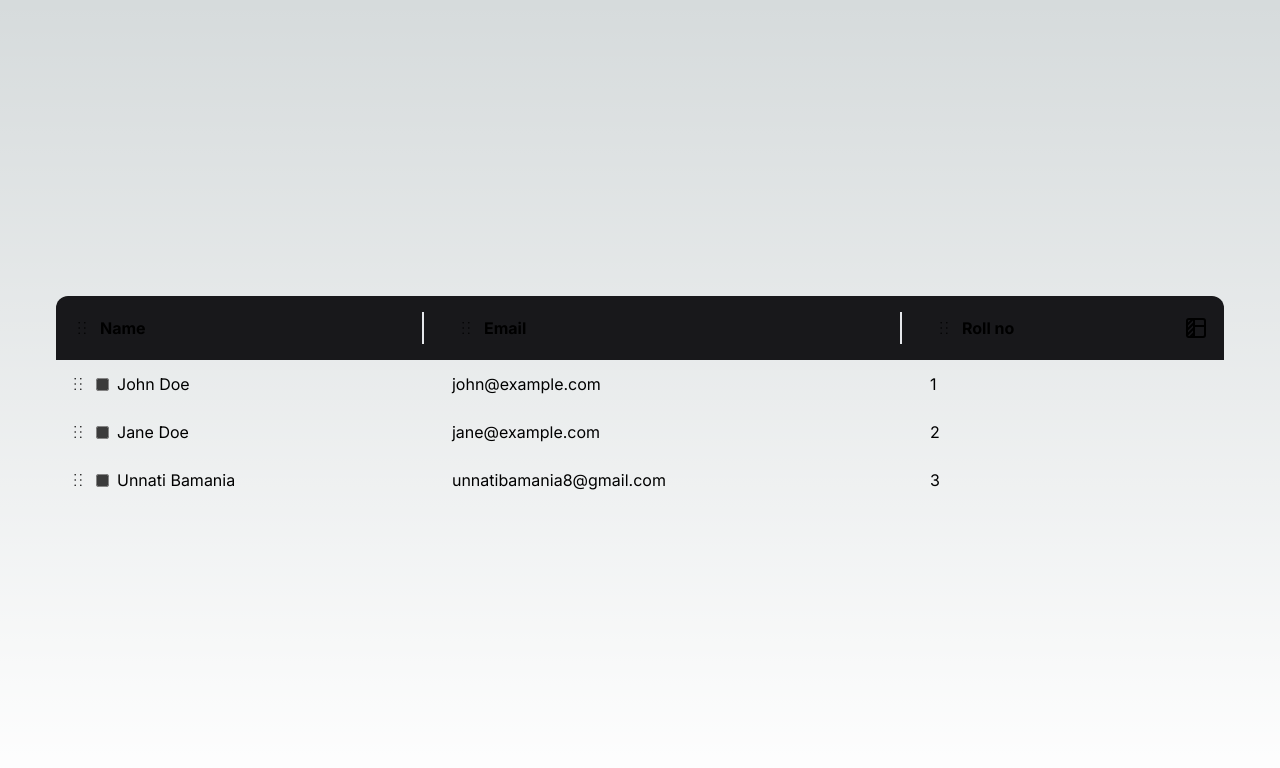
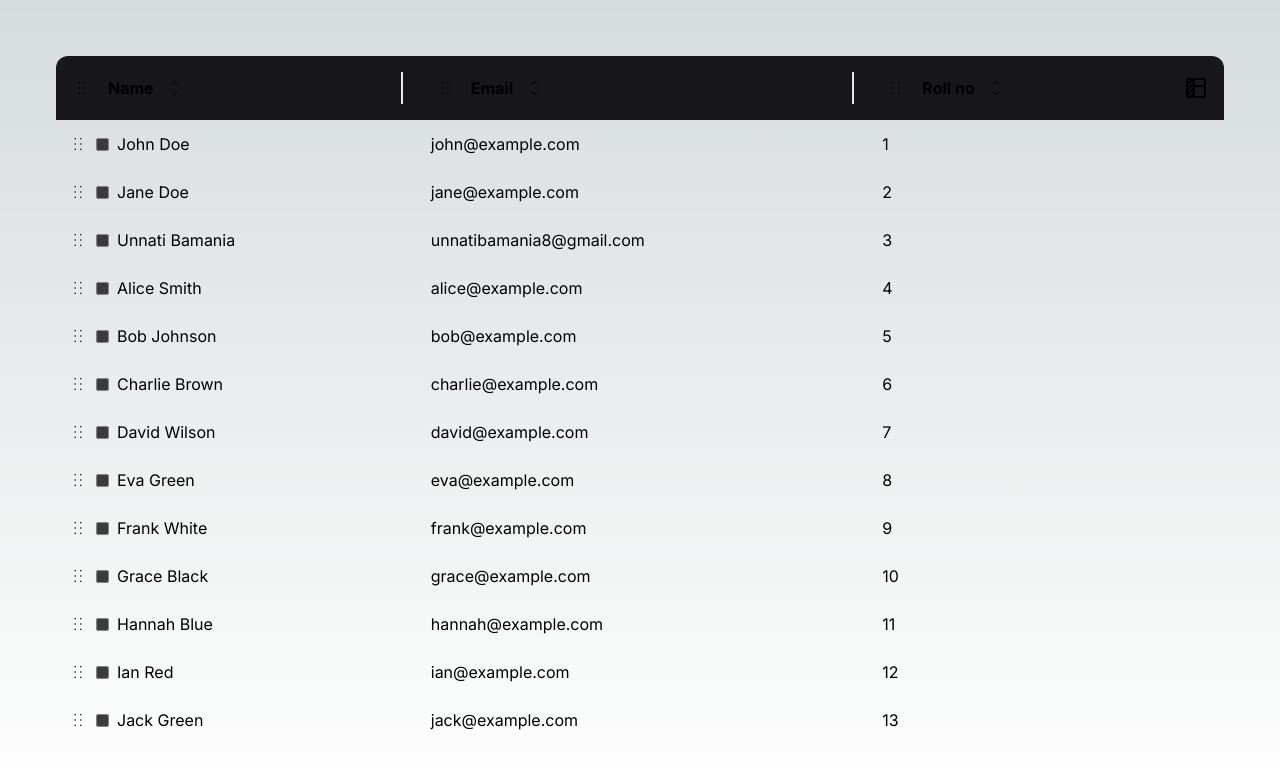
Before and after one commit to unnati2000/daily-frontend, a Next.js app: page /table in a window 1280 px wide. Shown: the top 768 px of the page. Built offline with nearby package versions, Linux system fonts and the light colour scheme.

Commit message:
add icons for sorting

```diff
--- a/app/table/page.tsx
+++ b/app/table/page.tsx
@@ -2,8 +2,6 @@
 
 import { useState } from "react";
 import { DndContext } from "@dnd-kit/core";
-import { PiDotsSixVerticalLight } from "react-icons/pi";
-import { CgEye } from "react-icons/cg";
 
 import {
   arrayMove,
@@ -48,6 +46,66 @@ const initialRows = [
     name: "Unnati Bamania",
     email: "unnatibamania8@gmail.com",
     rollNo: 3,
+  },
+  {
+    id: 4,
+    name: "Alice Smith",
+    email: "alice@example.com",
+    rollNo: 4,
+  },
+  {
+    id: 5,
+    name: "Bob Johnson",
+    email: "bob@example.com",
+    rollNo: 5,
+  },
+  {
+    id: 6,
+    name: "Charlie Brown",
+    email: "charlie@example.com",
+    rollNo: 6,
+  },
+  {
+    id: 7,
+    name: "David Wilson",
+    email: "david@example.com",
+    rollNo: 7,
+  },
+  {
+    id: 8,
+    name: "Eva Green",
+    email: "eva@example.com",
+    rollNo: 8,
+  },
+  {
+    id: 9,
+    name: "Frank White",
+    email: "frank@example.com",
+    rollNo: 9,
+  },
+  {
+    id: 10,
+    name: "Grace Black",
+    email: "grace@example.com",
+    rollNo: 10,
+  },
+  {
+    id: 11,
+    name: "Hannah Blue",
+    email: "hannah@example.com",
+    rollNo: 11,
+  },
+  {
+    id: 12,
+    name: "Ian Red",
+    email: "ian@example.com",
+    rollNo: 12,
+  },
+  {
+    id: 13,
+    name: "Jack Green",
+    email: "jack@example.com",
+    rollNo: 13,
   },
 ];
 
@@ -131,7 +189,7 @@ const Table = () => {
   const [columnHover, setColumnHover] = useState(false);
 
   return (
-    <div className="h-screen w-full flex flex-col items-start justify-center px-14">
+    <div className="h-screen w-full flex flex-col items-start justify-start p-14">
       <DndContext
         collisionDetection={closestCenter}
         modifiers={[restrictToHorizontalAxis]}
--- a/components/table/Cell.tsx
+++ b/components/table/Cell.tsx
@@ -36,7 +36,7 @@ const DataTableCell = ({
             <PiDotsSixVerticalLight size={20} />
             <input
               type="checkbox"
-              checked={selectedData.includes(row)}
+              checked={selectedData.find((item: any) => item.id === row.id)}
               onChange={() => handleSelect(row)}
             />
             {column.row({ row })}
--- a/components/table/Column.tsx
+++ b/components/table/Column.tsx
@@ -5,8 +5,8 @@ import { Menu } from "@mantine/core";
 
 import { CgEye } from "react-icons/cg";
 import { TbTableColumn } from "react-icons/tb";
-
 import { PiDotsSixVerticalLight } from "react-icons/pi";
+import { IoChevronUp, IoChevronDown } from "react-icons/io5";
 
 const DataTableColumn = ({
   column,
@@ -46,7 +46,7 @@ const DataTableColumn = ({
       style={style}
     >
       <div className={"flex items-center justify-between gap-4 color-white"}>
-        <div className="flex items-center gap-2">
+        <div className="flex items-center gap-4">
           <PiDotsSixVerticalLight size={20} {...attributes} {...listeners} />
           {isFirst === 0 ? (
             <div className="flex gap-2">
@@ -68,6 +68,11 @@ const DataTableColumn = ({
           ) : (
             column.label
           )}
+
+          <div className="flex flex-col  cursor-pointer">
+            <IoChevronUp size={10} />
+            <IoChevronDown size={10} />
+          </div>
         </div>
 
         {isLast ? (
```
